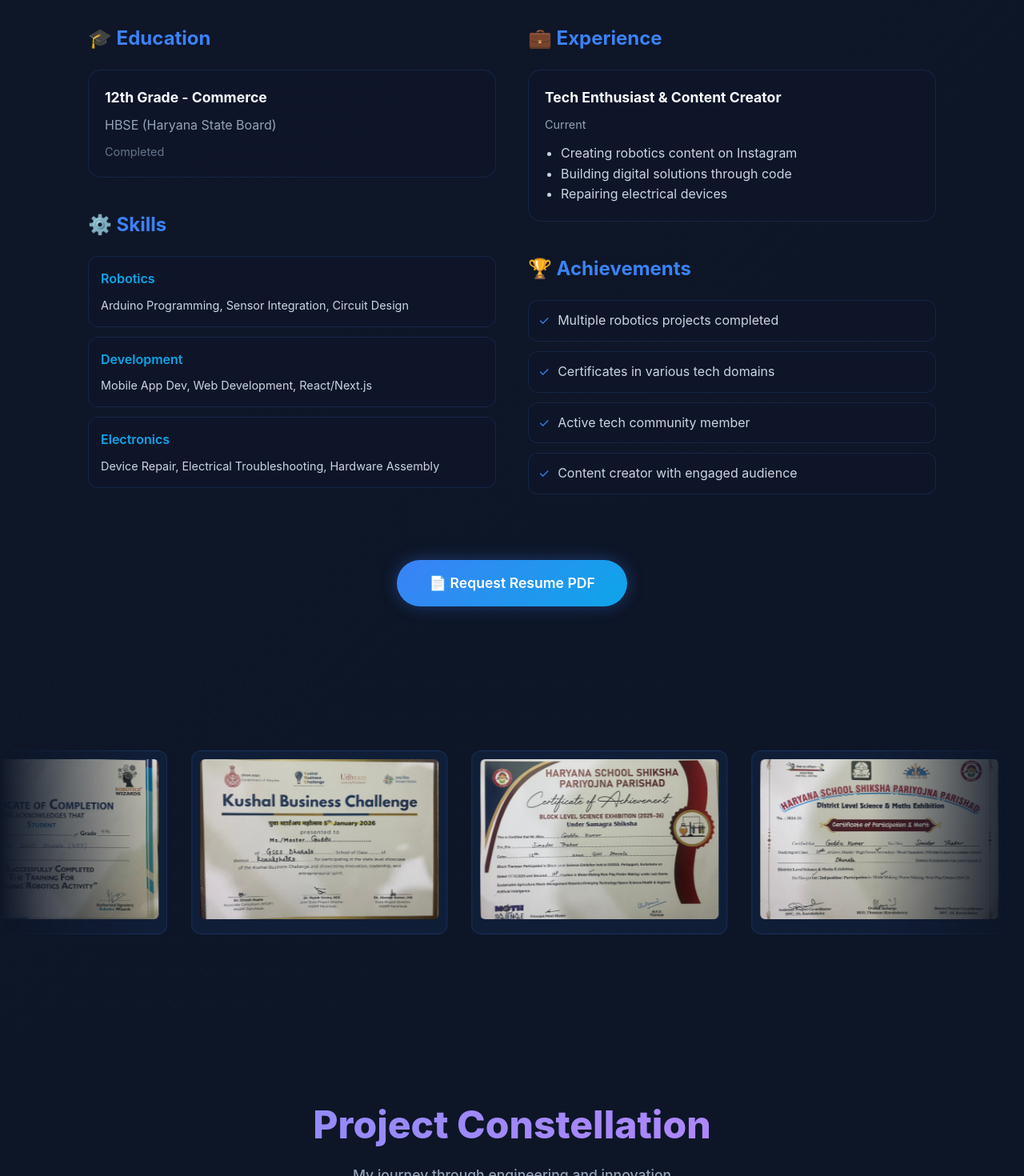
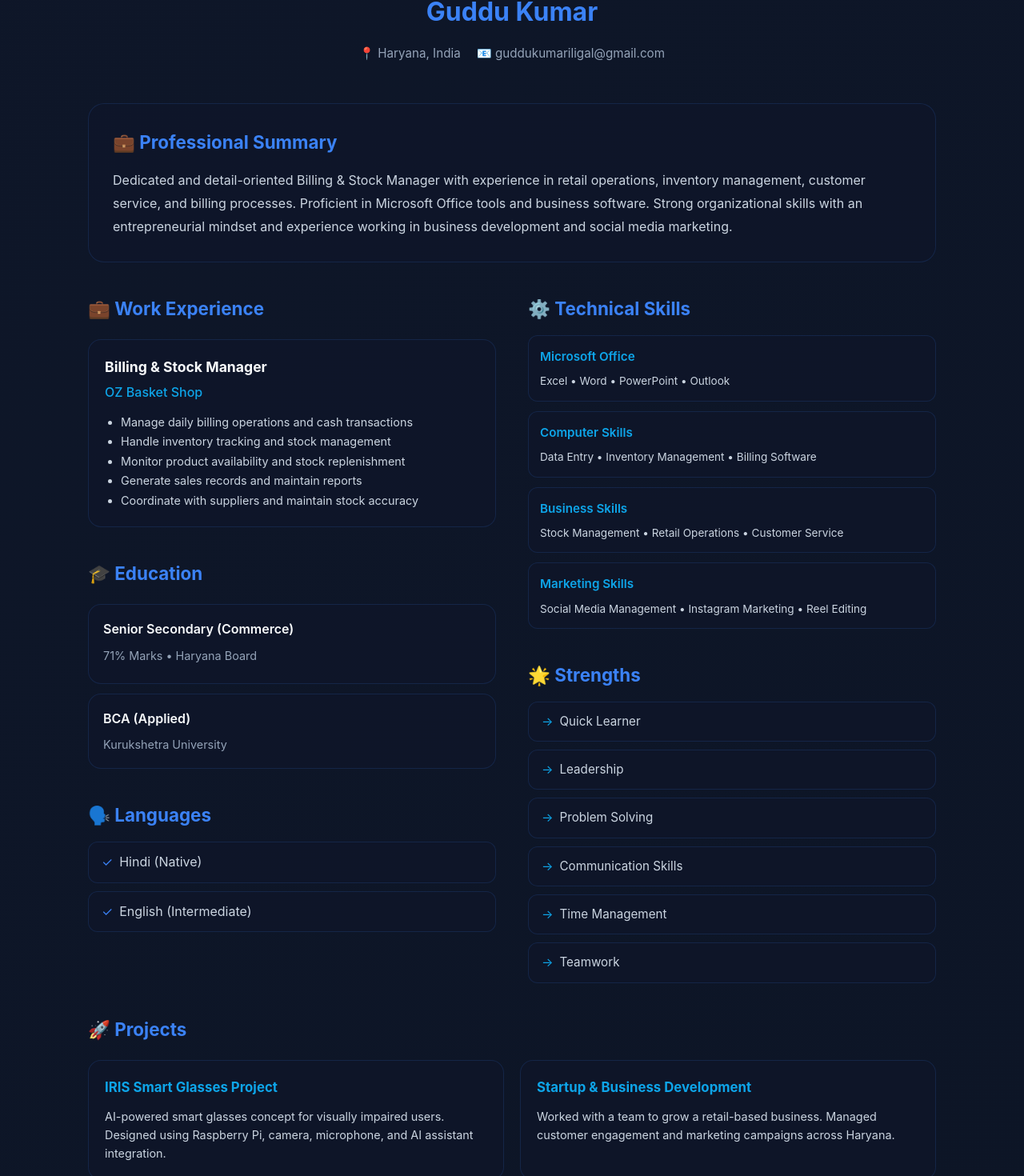
Before and after one commit to agriconnecthelp-glitch/GudduKumar, a Next.js app: page / in a window 1280 px wide. Shown: the part 1690-3160 px from the top of the page at 80% size. Built offline with nearby package versions, Linux system fonts and the light colour scheme.

Commit message:
Update resume section with professional details and work experience

```diff
--- a/src/app/page.js
+++ b/src/app/page.js
@@ -308,37 +308,66 @@ export default function Home() {
       <section className="resume" id="resume">
         <div className="section-container">
           <ScrollReveal>
-            <h2 style={{ fontSize: '2.5rem', textAlign: 'center', marginBottom: '50px' }}>Resume</h2>
+            {/* Header */}
+            <div style={{ textAlign: 'center', marginBottom: '50px' }}>
+              <h2 style={{ fontSize: '2.5rem', marginBottom: '10px' }}>Resume</h2>
+              <h1 style={{ fontSize: '2rem', color: '#3b82f6', marginBottom: '15px' }}>Guddu Kumar</h1>
+              <div style={{ display: 'flex', justifyContent: 'center', gap: '20px', flexWrap: 'wrap', color: '#94a3b8', fontSize: '0.95rem' }}>
+                <span>📍 Haryana, India</span>
+                <span>📧 guddukumariligal@gmail.com</span>
+              </div>
+            </div>
 
-            <div style={{ display: 'grid', gridTemplateColumns: '1fr 1fr', gap: '40px', maxWidth: '1100px', margin: '0 auto' }}>
+            {/* Professional Summary */}
+            <div style={{ background: 'var(--glass)', padding: '30px', borderRadius: '20px', border: '1px solid var(--glass-border)', marginBottom: '40px' }}>
+              <h3 style={{ fontSize: '1.4rem', color: '#3b82f6', marginBottom: '15px' }}>💼 Professional Summary</h3>
+              <p style={{ color: '#cbd5e1', lineHeight: '1.8', margin: 0 }}>
+                Dedicated and detail-oriented Billing & Stock Manager with experience in retail operations, inventory management, customer service, and billing processes. Proficient in Microsoft Office tools and business software. Strong organizational skills with an entrepreneurial mindset and experience working in business development and social media marketing.
+              </p>
+            </div>
+
+            <div style={{ display: 'grid', gridTemplateColumns: '1fr 1fr', gap: '40px', maxWidth: '1200px', margin: '0 auto' }}>
               {/* Left Column */}
               <div>
-                {/* Education */}
+                {/* Work Experience */}
                 <div style={{ marginBottom: '40px' }}>
-                  <h3 style={{ fontSize: '1.5rem', color: '#3b82f6', marginBottom: '20px', display: 'flex', alignItems: 'center', gap: '10px' }}>
-                    🎓 Education
-                  </h3>
-                  <div style={{ background: 'var(--glass)', padding: '20px', borderRadius: '16px', border: '1px solid var(--glass-border)', marginBottom: '15px' }}>
-                    <h4 style={{ margin: '0 0 8px 0', fontSize: '1.1rem' }}>12th Grade - Commerce</h4>
-                    <p style={{ color: '#94a3b8', margin: '0 0 8px 0' }}>HBSE (Haryana State Board)</p>
-                    <p style={{ color: '#64748b', margin: 0, fontSize: '0.9rem' }}>Completed</p>
+                  <h3 style={{ fontSize: '1.4rem', color: '#3b82f6', marginBottom: '20px' }}>💼 Work Experience</h3>
+                  <div style={{ background: 'var(--glass)', padding: '20px', borderRadius: '16px', border: '1px solid var(--glass-border)' }}>
+                    <h4 style={{ margin: '0 0 5px 0', fontSize: '1.1rem' }}>Billing & Stock Manager</h4>
+                    <p style={{ color: '#0ea5e9', margin: '0 0 12px 0', fontWeight: 500 }}>OZ Basket Shop</p>
+                    <ul style={{ color: '#cbd5e1', margin: '0', paddingLeft: '20px', lineHeight: '1.7', fontSize: '0.9rem' }}>
+                      <li>Manage daily billing operations and cash transactions</li>
+                      <li>Handle inventory tracking and stock management</li>
+                      <li>Monitor product availability and stock replenishment</li>
+                      <li>Generate sales records and maintain reports</li>
+                      <li>Coordinate with suppliers and maintain stock accuracy</li>
+                    </ul>
                   </div>
                 </div>
 
-                {/* Skills */}
+                {/* Education */}
                 <div style={{ marginBottom: '40px' }}>
-                  <h3 style={{ fontSize: '1.5rem', color: '#3b82f6', marginBottom: '20px', display: 'flex', alignItems: 'center', gap: '10px' }}>
-                    ⚙️ Skills
-                  </h3>
+                  <h3 style={{ fontSize: '1.4rem', color: '#3b82f6', marginBottom: '20px' }}>🎓 Education</h3>
                   <div style={{ display: 'grid', gridTemplateColumns: '1fr', gap: '12px' }}>
-                    {[
-                      { category: 'Robotics', items: ['Arduino Programming', 'Sensor Integration', 'Circuit Design'] },
-                      { category: 'Development', items: ['Mobile App Dev', 'Web Development', 'React/Next.js'] },
-                      { category: 'Electronics', items: ['Device Repair', 'Electrical Troubleshooting', 'Hardware Assembly'] }
-                    ].map((skill, idx) => (
-                      <div key={idx} style={{ background: 'var(--glass)', padding: '15px', borderRadius: '12px', border: '1px solid var(--glass-border)' }}>
-                        <p style={{ margin: '0 0 8px 0', fontWeight: 600, color: '#0ea5e9' }}>{skill.category}</p>
-                        <p style={{ margin: 0, color: '#cbd5e1', fontSize: '0.9rem' }}>{skill.items.join(', ')}</p>
+                    <div style={{ background: 'var(--glass)', padding: '18px', borderRadius: '16px', border: '1px solid var(--glass-border)' }}>
+                      <h4 style={{ margin: '0 0 8px 0', fontSize: '1rem', fontWeight: 600 }}>Senior Secondary (Commerce)</h4>
+                      <p style={{ color: '#94a3b8', margin: '0 0 5px 0', fontSize: '0.9rem' }}>71% Marks • Haryana Board</p>
+                    </div>
+                    <div style={{ background: 'var(--glass)', padding: '18px', borderRadius: '16px', border: '1px solid var(--glass-border)' }}>
+                      <h4 style={{ margin: '0 0 8px 0', fontSize: '1rem', fontWeight: 600 }}>BCA (Applied)</h4>
+                      <p style={{ color: '#94a3b8', margin: 0, fontSize: '0.9rem' }}>Kurukshetra University</p>
+                    </div>
+                  </div>
+                </div>
+
+                {/* Languages */}
+                <div>
+                  <h3 style={{ fontSize: '1.4rem', color: '#3b82f6', marginBottom: '15px' }}>🗣️ Languages</h3>
+                  <div style={{ display: 'grid', gridTemplateColumns: '1fr', gap: '10px' }}>
+                    {['Hindi (Native)', 'English (Intermediate)'].map((lang, idx) => (
+                      <div key={idx} style={{ background: 'var(--glass)', padding: '12px 16px', borderRadius: '12px', border: '1px solid var(--glass-border)', color: '#cbd5e1', display: 'flex', alignItems: 'center', gap: '8px' }}>
+                        <span style={{ color: '#3b82f6' }}>✓</span>
+                        {lang}
                       </div>
                     ))}
                   </div>
@@ -347,37 +376,32 @@ export default function Home() {
 
               {/* Right Column */}
               <div>
-                {/* Experience */}
+                {/* Technical Skills */}
                 <div style={{ marginBottom: '40px' }}>
-                  <h3 style={{ fontSize: '1.5rem', color: '#3b82f6', marginBottom: '20px', display: 'flex', alignItems: 'center', gap: '10px' }}>
-                    💼 Experience
-                  </h3>
-                  <div style={{ background: 'var(--glass)', padding: '20px', borderRadius: '16px', border: '1px solid var(--glass-border)' }}>
-                    <h4 style={{ margin: '0 0 8px 0', fontSize: '1.1rem' }}>Tech Enthusiast & Content Creator</h4>
-                    <p style={{ color: '#94a3b8', margin: '0 0 12px 0', fontSize: '0.9rem' }}>Current</p>
-                    <ul style={{ color: '#cbd5e1', margin: '0', paddingLeft: '20px', lineHeight: '1.6' }}>
-                      <li>Creating robotics content on Instagram</li>
-                      <li>Building digital solutions through code</li>
-                      <li>Repairing electrical devices</li>
-                    </ul>
+                  <h3 style={{ fontSize: '1.4rem', color: '#3b82f6', marginBottom: '15px' }}>⚙️ Technical Skills</h3>
+                  <div style={{ display: 'grid', gridTemplateColumns: '1fr', gap: '12px' }}>
+                    {[
+                      { title: 'Microsoft Office', items: ['Excel', 'Word', 'PowerPoint', 'Outlook'] },
+                      { title: 'Computer Skills', items: ['Data Entry', 'Inventory Management', 'Billing Software'] },
+                      { title: 'Business Skills', items: ['Stock Management', 'Retail Operations', 'Customer Service'] },
+                      { title: 'Marketing Skills', items: ['Social Media Management', 'Instagram Marketing', 'Reel Editing'] }
+                    ].map((skill, idx) => (
+                      <div key={idx} style={{ background: 'var(--glass)', padding: '14px', borderRadius: '12px', border: '1px solid var(--glass-border)' }}>
+                        <p style={{ margin: '0 0 8px 0', fontWeight: 600, color: '#0ea5e9', fontSize: '0.95rem' }}>{skill.title}</p>
+                        <p style={{ margin: 0, color: '#cbd5e1', fontSize: '0.85rem', lineHeight: '1.5' }}>{skill.items.join(' • ')}</p>
+                      </div>
+                    ))}
                   </div>
                 </div>
 
-                {/* Achievements */}
+                {/* Strengths */}
                 <div>
-                  <h3 style={{ fontSize: '1.5rem', color: '#3b82f6', marginBottom: '20px', display: 'flex', alignItems: 'center', gap: '10px' }}>
-                    🏆 Achievements
-                  </h3>
-                  <div style={{ display: 'grid', gridTemplateColumns: '1fr', gap: '12px' }}>
-                    {[
-                      'Multiple robotics projects completed',
-                      'Certificates in various tech domains',
-                      'Active tech community member',
-                      'Content creator with engaged audience'
-                    ].map((achievement, idx) => (
-                      <div key={idx} style={{ background: 'var(--glass)', padding: '12px', borderRadius: '12px', border: '1px solid var(--glass-border)', display: 'flex', gap: '10px', alignItems: 'center' }}>
-                        <span style={{ color: '#3b82f6' }}>✓</span>
-                        <span style={{ color: '#cbd5e1' }}>{achievement}</span>
+                  <h3 style={{ fontSize: '1.4rem', color: '#3b82f6', marginBottom: '15px' }}>🌟 Strengths</h3>
+                  <div style={{ display: 'grid', gridTemplateColumns: '1fr', gap: '10px' }}>
+                    {['Quick Learner', 'Leadership', 'Problem Solving', 'Communication Skills', 'Time Management', 'Teamwork'].map((strength, idx) => (
+                      <div key={idx} style={{ background: 'var(--glass)', padding: '12px 16px', borderRadius: '12px', border: '1px solid var(--glass-border)', color: '#cbd5e1', display: 'flex', alignItems: 'center', gap: '8px', fontSize: '0.95rem' }}>
+                        <span style={{ color: '#0ea5e9' }}>→</span>
+                        {strength}
                       </div>
                     ))}
                   </div>
@@ -385,10 +409,29 @@ export default function Home() {
               </div>
             </div>
 
+            {/* Projects */}
+            <div style={{ marginTop: '40px' }}>
+              <h3 style={{ fontSize: '1.4rem', color: '#3b82f6', marginBottom: '20px' }}>🚀 Projects</h3>
+              <div style={{ display: 'grid', gridTemplateColumns: '1fr 1fr', gap: '20px' }}>
+                <div style={{ background: 'var(--glass)', padding: '20px', borderRadius: '16px', border: '1px solid var(--glass-border)' }}>
+                  <h4 style={{ margin: '0 0 12px 0', fontSize: '1.05rem', color: '#0ea5e9' }}>IRIS Smart Glasses Project</h4>
+                  <p style={{ color: '#cbd5e1', margin: 0, fontSize: '0.9rem', lineHeight: '1.6' }}>
+                    AI-powered smart glasses concept for visually impaired users. Designed using Raspberry Pi, camera, microphone, and AI assistant integration.
+                  </p>
+                </div>
+                <div style={{ background: 'var(--glass)', padding: '20px', borderRadius: '16px', border: '1px solid var(--glass-border)' }}>
+                  <h4 style={{ margin: '0 0 12px 0', fontSize: '1.05rem', color: '#0ea5e9' }}>Startup & Business Development</h4>
+                  <p style={{ color: '#cbd5e1', margin: 0, fontSize: '0.9rem', lineHeight: '1.6' }}>
+                    Worked with a team to grow a retail-based business. Managed customer engagement and marketing campaigns across Haryana.
+                  </p>
+                </div>
+              </div>
+            </div>
+
             {/* Download Resume Button */}
             <div style={{ textAlign: 'center', marginTop: '50px' }}>
-              <a href="mailto:sumitradevi10590gk@gmail.com?subject=Request%20for%20Resume" className="btn btn-primary" style={{ padding: '15px 40px', fontSize: '1.1rem' }}>
-                📄 Request Resume PDF
+              <a href="mailto:guddukumariligal@gmail.com?subject=Resume%20Request" className="btn btn-primary" style={{ padding: '15px 40px', fontSize: '1.1rem' }}>
+                📄 Download Resume PDF
               </a>
             </div>
           </ScrollReveal>
```
